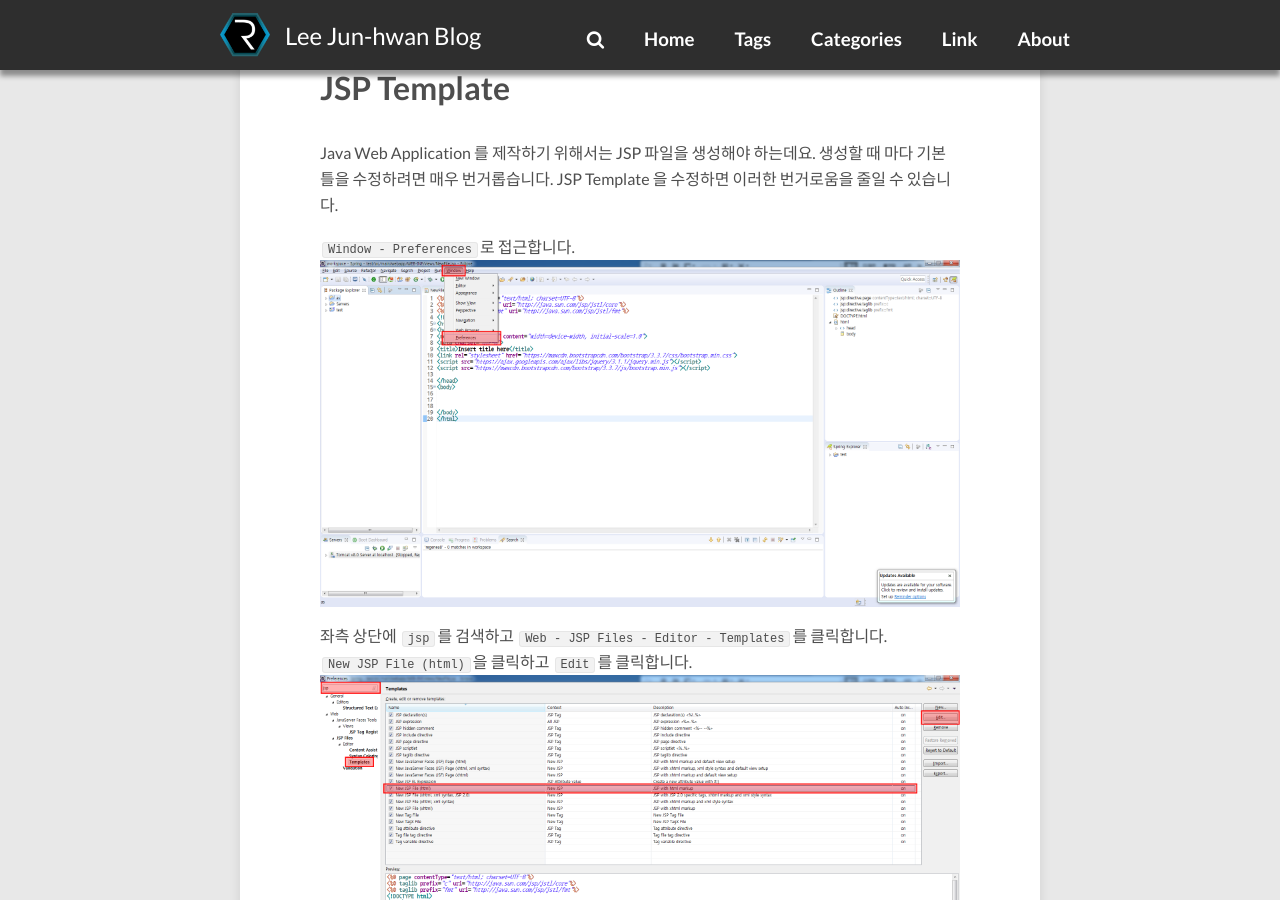
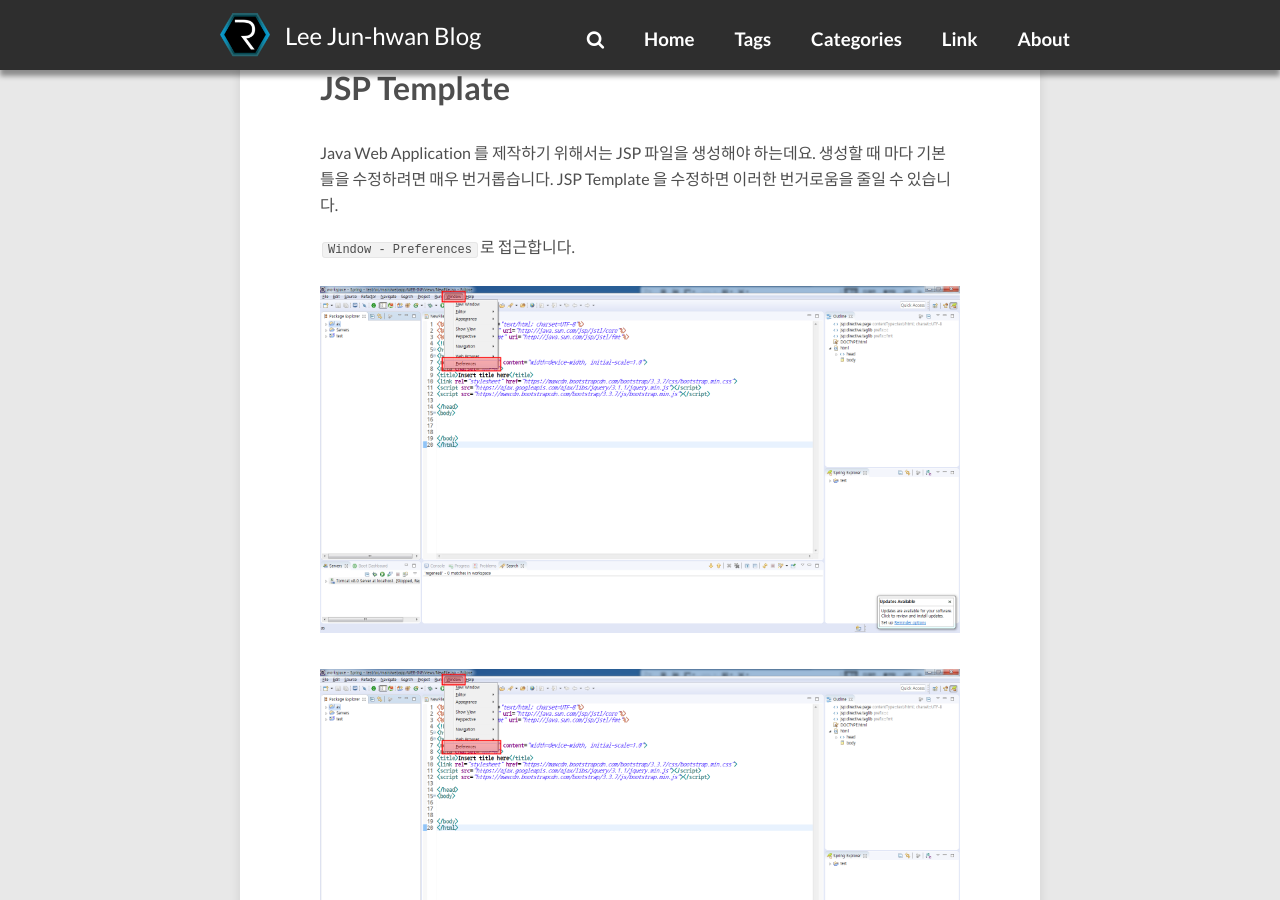
Before and after one commit to krpsh/regenea8.github.io, a Jekyll site: the page built from _posts/2017-04-04-jsp-template.md, in a window 1280 px wide and 900 px high, scrolled down 540 px. Built offline with Jekyll 4.4.1, drawn with Linux system fonts in a browser that asks for light colours; nearby versions of some CDN libraries; comment, search, counter and statistics services are not loaded.

Commit message:
Initialize blog

```diff
--- a/_posts/2017-04-04-jsp-template.md
+++ b/_posts/2017-04-04-jsp-template.md
@@ -16,6 +16,18 @@ Java Web Application 를 제작하기 위해서는 JSP 파일을 생성해야
 JSP Template 을 수정하면 이러한 번거로움을 줄일 수 있습니다.
 
 `Window - Preferences`로 접근합니다.
+<figure>
+	<a href="https://regenea8.github.io/resources/images/jsp-template/1.png"><img src="https://regenea8.github.io/resources/images/jsp-template/1.png" alt=""></a>
+</figure>
+
+
+
+
+
+
+
+
+
 ![preview](https://regenea8.github.io/resources/images/jsp-template/1.png)
 
 
```
